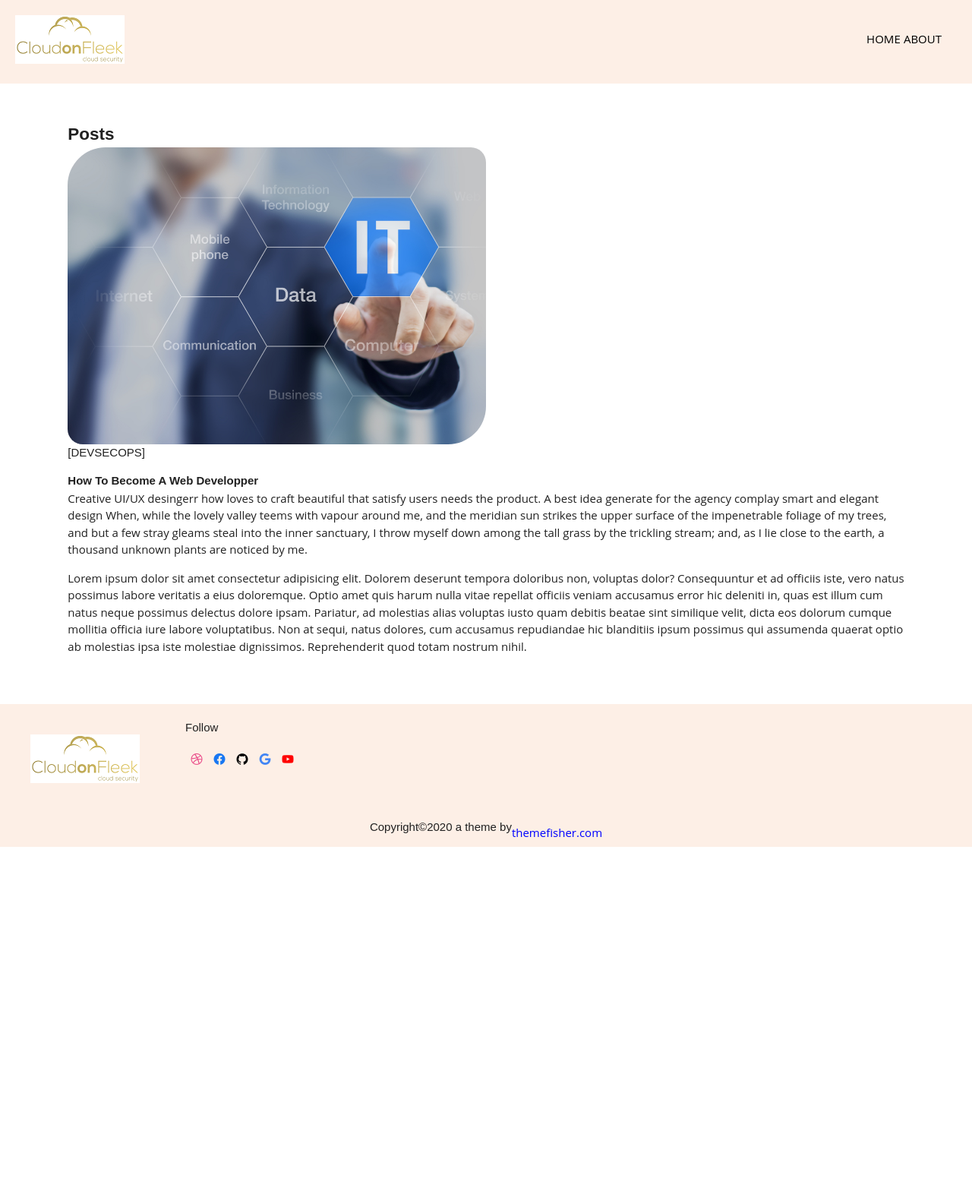
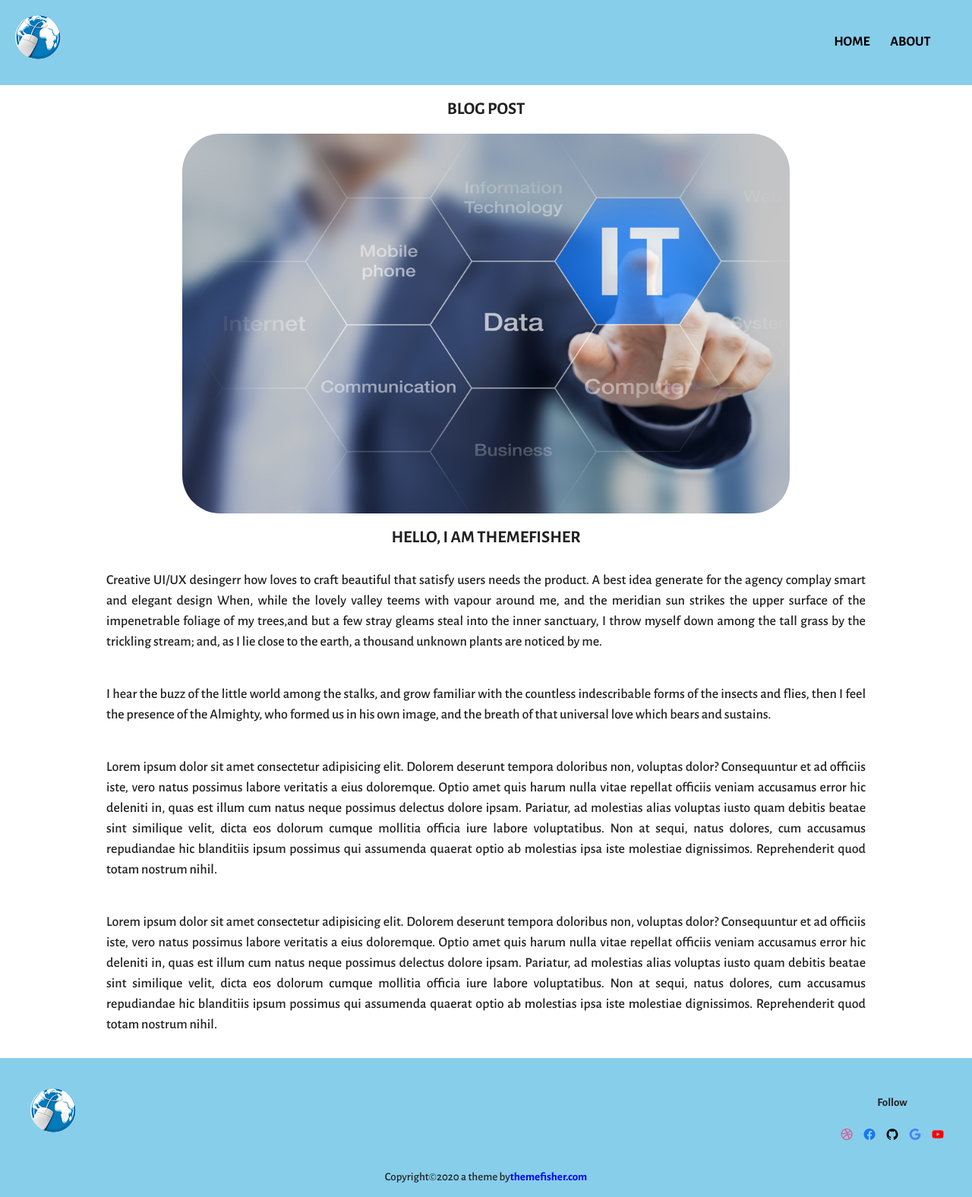
Before and after one commit to sedasakarya/dev-blog, a PHP site: page /posts/post01.html in a window 1280 px wide. Shown: the whole page at 76% size. Before the commit the page ends 1115 px from the top, so only its background shows below. Run offline with PHP 8.4, Linux system fonts and the light colour scheme; some web fonts are replaced.

Commit message:
Blog commit

```diff
--- a/assets/css/style2.css
+++ b/assets/css/style2.css
@@ -21,7 +21,7 @@ html {
 
 body {
 font-size: 1rem; /*rem based on root(html)!it is based on the parent em! ????*/
-font-family: sans-serif;
+font-family: 'Alegreya Sans';;
 color: #212121; /* it smooths the default black text*/
 line-height: 1.5; /*by default it is "em"*/
 
@@ -35,7 +35,8 @@ a {
   outline: none;
   color: #000;
   transition: 2s ease;
-  font-family: open sans;
+  font-family: 'Alegreya Sans';
+  font-weight: 700;
   font-size: 1em;
 }
 
@@ -55,10 +56,23 @@ input, input:focus {
 h1,
 h2 {
   font-weight: bold;
+  font-family: 'Alegreya Sans';
+  font-weight: 700;
+}
+
+h1 {
+  font-size: 2em;
+  font-family: 'Alegreya Sans';
+}
+h2 {
+  font-size: 1.5em;
+  font-family: 'Alegreya Sans';
 }
 
 p {
   margin-bottom: 1em;
+  font-family: 'Alegreya Sans';
+  font-weight: 500;
 }
 
 
@@ -72,11 +86,16 @@ footer {
 }
 
 article {
-  font-weight: 400;
   font-size: 1em;
+  font-family: 'Alegreya Sans';
+  font-weight: 500;
   line-height: 1.5;
-  font-family: open sans,sans-serif;
   margin-bottom: 1em;
+
+}
+
+footer {
+  background-color: skyblue;
 }
 
 
@@ -86,16 +105,8 @@ article {
 /* TEXT */
 .uppercase {
   text-transform: uppercase;
-  font-size: 1em;
-}
-
-.lineheight {
-  line-height: 2.5;
-}
-
-.bold {
-  font-weight: bolder;
-  font-size: 1.5em;
+  font-size: 1.2em;
+  margin: 0.667em;
 }
 
 .blue {
@@ -114,6 +125,7 @@ article {
 
 .distance {
   display: flex;
+  justify-content: space-between;
 }
 
 .copyright {
@@ -121,24 +133,35 @@ article {
   justify-content: center;
 }
 
-.aboutimg {
-  display: flex;
-  justify-content: flex-start;
-  width: 60em;
-}
-
 .flex {
   display: flex;
+  justify-content: space-evenly;
+  flex-wrap: wrap;
 }
 
 /*PADDING AND MARGIN*/
 
 .distance2 {
-  padding: 1.333em;
+  display:flex;
+  flex-direction: column;
+  justify-content: flex-end;
+  padding: 30px;
+
 }
 
 .title {
- /* margin: 3.333em; */
+  text-align: center;
+  padding: 0.667em;
+  text-transform: uppercase;
+  font-weight: 700;
+  font-size: 1.5em;
+}
+
+.paragraph {
+  text-align: justify;
+  padding: 0.667em;
+  font-weight: 500;
+  font-size: 1.2em;
 }
 
 .icon {
@@ -149,7 +172,20 @@ article {
 .widhe {
   width: 53.333em;
   height: 33.333em;
-  border-radius: 50px 20px;
+  border-radius: 50px 50px;
+  display: block;
+  margin: 0 auto;
+
+}
+
+.logo_radius {
+  border-radius: 50%;
+}
+/* ID
+-------------------------------------*/
+#font_weight {
+  font-weight: 700;
+  text-align: center;
 }
 
 /* LAYOUT
@@ -158,16 +194,17 @@ header {
   display: flex;
   justify-content: space-between;
   padding: 1.333em;
-  background-color: #fdefe6;
+  background-color: skyblue;
 }
 
 main {
-  margin: 0.667em;
-  padding: 30px;
+  width: 100%;
+  max-width: 1024px;
+  margin: 0 auto;
 }
 
 nav {
-  margin: 1.333em;
+  margin: 1.5em;
 }
 
 /* MEDIA QUERIES
--- a/assets/css/style3.css
+++ /dev/null
@@ -1,173 +0,0 @@
-/* comment in a css file */
-
-
-/* RESET to collapse this you need to put ... after the final slash of region
--------------------------------*/
-/*#region*/
-html,body,div,span,applet,object,iframe,h1,h2,h3,h4,h5,h6,p,blockquote,pre,a,abbr,acronym,address,big,cite,code,del,dfn,em,img,ins,kbd,q,s,samp,small,strike,strong,sub,sup,tt,var,b,u,i,center,dl,dt,dd,ol,ul,li,fieldset,form,label,legend,table,caption,tbody,tfoot,thead,tr,th,td,article,aside,canvas,details,embed,figure,figcaption,footer,header,hgroup,menu,nav,output,ruby,section,summary,time,mark,audio,video{margin:0;padding:0;border:0;font-size:100%;font:inherit;vertical-align:baseline}article,aside,details,figcaption,figure,footer,header,hgroup,menu,nav,section{display:block}body{line-height:1}ol,ul{list-style:none}blockquote,q{quotes:none}blockquote:before,blockquote:after,q:before,q:after{content:'';content:none}table{border-collapse:collapse;border-spacing:0}
-
-*, *::before, *::after {
-  box-sizing: border-box;
-}
-
-/* Make the box-model border-box by default*/
-
-html {
-  font-size: 15px; /*when we put rem size it means root (html) so put font-size here not to body */
-  scroll-behavior: smooth;
-}
-
-/*#endregion*/
-
-body {
-font-size: 1rem; /*rem based on root(html)!it is based on the parent em! ????*/
-font-family: sans-serif;
-color: #212121; /* it smooths the default black text*/
-line-height: 1.5; /*by default it is "em"*/
-
-}
-
-/*LINKS*/
-
-a {
-  text-decoration: none;
-  outline: none;
-  color: #000;
-  transition: 2s ease;
-  font-family: open sans;
-  font-size: 1em;
-}
-
-a:hover {
-  color: #fdefe6;
-}
-
-/*FORM ELEMETS*/
-button {
-  background: none;
-
-}
-
-input, input:focus {
-}
-
-/*TITLES*/
-h1,
-h2 {
-  font-weight: bold;
-}
-
-p {
-  margin-bottom: 1em;
-}
-
-
-/* BASIC FORMATTING
--------------------------------- */
-article {
-  font-weight: 400;
-  font-size: 1em;
-  font-family: open sans,sans-serif;
-  margin-bottom: 1em;
-}
-
-footer {
-  background-color: #fdefe6;
-}
-
-
-/* HELPER CLASSES
------------------------------------- */
-/*FLEX*/
-
-.follow {
-  display: flex;
-  justify-content: flex-start;
-  padding: 2.667em;
-}
-
-.distance {
-  display: flex;
-}
-
-.mainpart {
-  display: flex;
-  justify-content: space-evenly;
-  margin: 3.333em;
-}
-
-
-.copyright {
-  display: flex;
-  justify-content: center;
-}
-
-.flex {
-  display: flex;
-}
-
-.blog-img {
-  display: block;
-  width: 50%;
-  height: auto;
-  border-radius : 50px 20px;
-}
-
-
-/*TEXT*/
-
-.uppercase {
-  text-transform: uppercase;
-}
-
-.blue {
-  color: blue;
-  line-height: 1.5;
-}
-
-.lineheight {
-  line-height: 2.5;
-}
-
-
-.post {
-  font-weight: bolder;
-  font-size: 1.5em;
-}
-
-/*MEASURES*/
-
-.blog {
-  width: 13.333em;
-  height: 13.333em;
-}
-
-/*PADDING-MARGIN*/
-
-.distance2 {
-  padding: 1.333em;
-}
-
-/* PADDING / MARGINS */
-
-.icon {
-  margin: 0.5em;
-}
-
-/* LAYOUT
---------------------------------------*/
-
-header {
-  display: flex;
-  justify-content: space-between;
-  padding: 1.333em;
-  background-color: #fdefe6;
-}
-
-nav {
-  margin: 1.333em;
-}
-
-
-/* MEDIA QUERIES
----------------------------------------- */
--- a/index.html
+++ b/index.html
@@ -83,7 +83,7 @@
         <p>Copyright</p>
         <i>&copy</i>
         <p>2020 a theme by</p>
-        <a class="lineheight blue" href="#">themefisher.com</a>
+        <a class="blue" href="#">themefisher.com</a>
       </section>
     </footer>
   </body>
--- a/posts/post01.html
+++ b/posts/post01.html
@@ -5,13 +5,13 @@
     <meta name="viewport" content="width=device-width, initial-scale=1.0">
     <title>Seda's Dev Blog</title>
     <link rel="stylesheet" href="../assets/icons/icomoon-v1.0/style.css">
-    <link rel="stylesheet" href="https://cdnjs.cloudflare.com/ajax/libs/font-awesome/4.7.0/css/font-awesome.min.css">
-    <link rel="stylesheet" href="../assets/css/style3.css">
+    <link href="https://fonts.googleapis.com/css2?family=Alegreya+Sans:wght@400;500;700&display=swap" rel="stylesheet">
+    <link rel="stylesheet" href="../assets/css/style2.css">
   </head>
   <body>
     <header>
       <figure>
-        <img src="../assets/img/logo.png" alt="bloglogo">
+        <img class="logo_radius" src="../assets/img/logonew.png" alt="bloglogo">
       </figure>
       <nav>
         <a class="uppercase" href="../index.html">home</a>
@@ -19,28 +19,28 @@
       </nav>
     </header>
     <main>
-      <section class="mainpart">
       <section>
-          <h1 class="post">Posts</h1>
+        <h1 class="title">Blog Post</h1>
         <figure>
-            <img class="blog-img" src="../assets/img/blog1.jpg" alt="first blog">
+          <img class="widhe" src="../assets/img/blog1.jpg" alt="Post image">
         </figure>
-          <p class="uppercase">[devsecops]</p>
-          <h1 class="underline">How To Become A Web Developper</h1>
-          <article>Creative UI/UX desingerr how loves to craft beautiful that satisfy users needs the product. A best idea generate for the agency complay smart and elegant<br> design When, while the lovely valley teems with vapour around me, and the meridian sun strikes the upper surface of the impenetrable foliage of my trees,<br> and but a few stray gleams steal into the inner sanctuary, I throw myself down among the tall grass by the trickling stream; and, as I lie close to the earth, a<br> thousand unknown plants are noticed by me.</article>
-          <article>Lorem ipsum dolor sit amet consectetur adipisicing elit. Dolorem deserunt tempora doloribus non, voluptas dolor? Consequuntur et ad officiis iste, vero natus<br> possimus labore veritatis a eius doloremque. Optio amet quis harum nulla vitae repellat officiis veniam accusamus error hic deleniti in, quas est illum cum<br> natus neque possimus delectus dolore ipsam. Pariatur, ad molestias alias voluptas iusto quam debitis beatae sint similique velit, dicta eos dolorum cumque<br> mollitia officia iure labore voluptatibus. Non at sequi, natus dolores, cum accusamus repudiandae hic blanditiis ipsum possimus qui assumenda quaerat optio<br> ab molestias ipsa iste molestiae dignissimos. Reprehenderit quod totam nostrum nihil.</article>
-        </section>
+        <h2 class="title">Hello, I am ThemeFisher</h2>
+        <article class="paragraph">Creative UI/UX desingerr how loves to craft beautiful that satisfy users needs the product. A best idea generate for the agency complay smart and elegant design When, while the lovely valley teems with vapour around me, and the meridian sun strikes the upper surface of the impenetrable foliage of my trees,and but a few stray gleams steal into the inner sanctuary, I throw myself down among the tall grass by the trickling stream; and, as I lie close to the earth, a thousand unknown plants are noticed by me.</article>
+        <article class="paragraph">I hear the buzz of the little world among the stalks, and grow familiar with the countless indescribable forms of the insects and flies, then I feel the presence of the Almighty, who formed us in his own image, and the breath of that universal love which bears and sustains.</article>
+        <article class="paragraph">Lorem ipsum dolor sit amet consectetur adipisicing elit. Dolorem deserunt tempora doloribus non, voluptas dolor? Consequuntur et ad officiis iste, vero natus possimus labore veritatis a eius doloremque. Optio amet quis harum nulla vitae repellat officiis veniam accusamus error hic deleniti in, quas est illum cum natus neque possimus delectus dolore ipsam. Pariatur, ad molestias alias voluptas iusto quam debitis beatae sint similique velit, dicta eos dolorum cumque mollitia officia iure labore voluptatibus. Non at sequi, natus dolores, cum accusamus repudiandae hic blanditiis ipsum possimus qui assumenda quaerat optio ab molestias ipsa iste molestiae dignissimos. Reprehenderit quod totam nostrum nihil.</article>
+        <article class="paragraph">Lorem ipsum dolor sit amet consectetur adipisicing elit. Dolorem deserunt tempora doloribus non, voluptas dolor? Consequuntur et ad officiis iste, vero natus possimus labore veritatis a eius doloremque. Optio amet quis harum nulla vitae repellat officiis veniam accusamus error hic deleniti in, quas est illum cum natus neque possimus delectus dolore ipsam. Pariatur, ad molestias alias voluptas iusto quam debitis beatae sint similique velit, dicta eos dolorum cumque mollitia officia iure labore voluptatibus. Non at sequi, natus dolores, cum accusamus repudiandae hic blanditiis ipsum possimus qui assumenda quaerat optio ab molestias ipsa iste molestiae dignissimos. Reprehenderit quod totam nostrum nihil.</article>
       </section>
     </main>
     <footer>
+      <div class="footer_arrange">
         <section class="distance">
           <section class="follow">
             <figure>
-            <img src="../assets/img/logo.png" alt="logo2">
+              <img class="logo_radius" src="../assets/img/logonew.png" alt="ogo2">
             </figure>
           </section>
           <section class="distance2">
-          <p>Follow</p>
+            <p id= "font_weight">Follow</p>
             <section class="flex">
               <a class="icon-dribbble icon" href=""></a>
               <a class="icon-facebook icon" href=""></a>
@@ -50,6 +50,7 @@
             </section>
           </section>
         </section>
+      </div>
       <section class="copyright">
         <p>Copyright</p>
         <i>&copy</i>
```
Also changed, not shown: about.html (+12 -10 lines), assets/css/style.css (+8 -21 lines), posts/post02.html (+14 -13 lines), posts/post03.html (+14 -13 lines), posts/post04.html (+14 -13 lines). Lines whose indentation alone changed are shown as unchanged.
